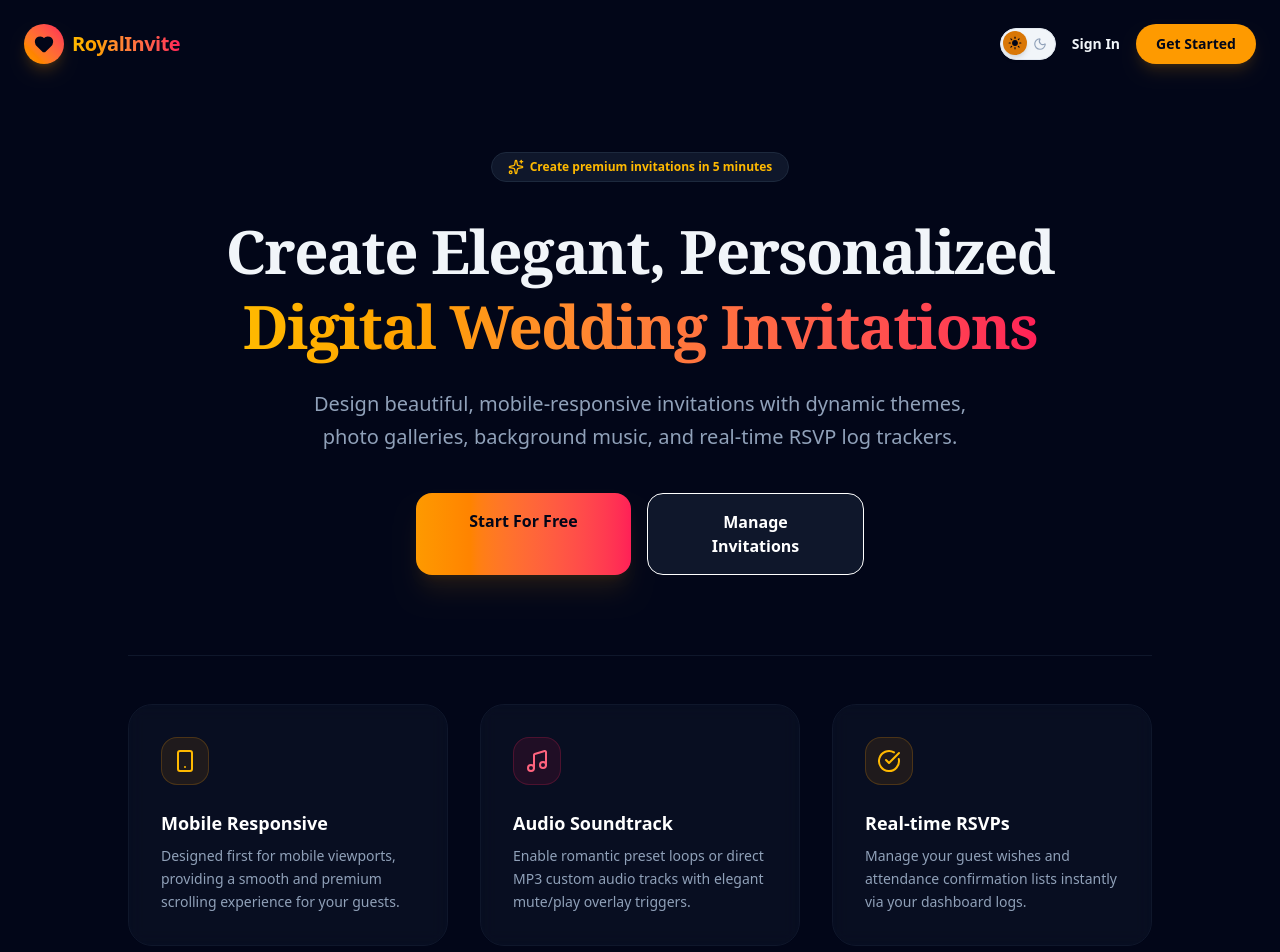
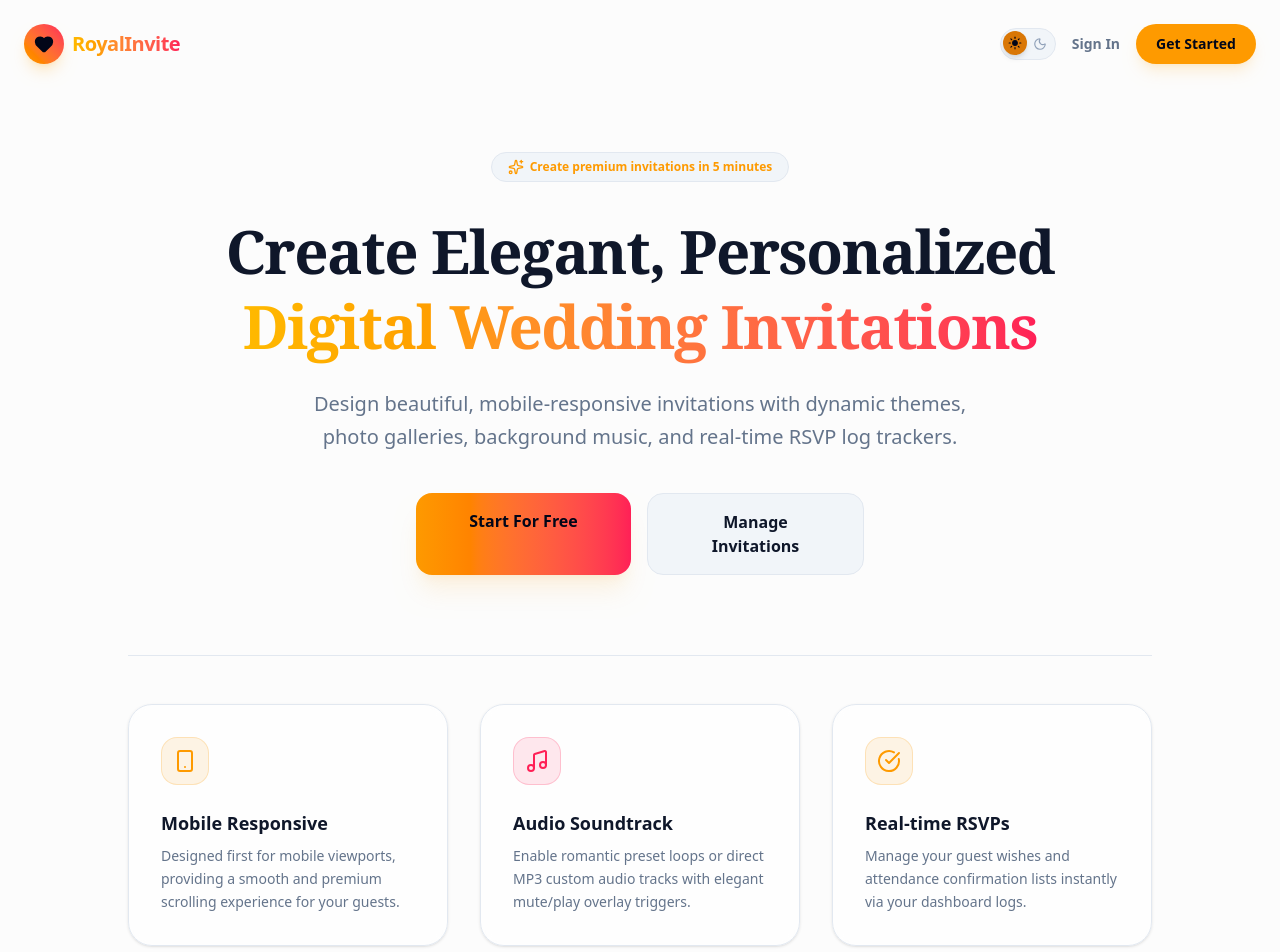
Before and after one commit to lunarcwhite/buat-undangan-nikah, a Next.js app: page / in a window 1280 px wide. Shown: the top 952 px of the page. Built offline with nearby package versions, Linux system fonts and the light colour scheme.

Commit message:
update visual input form

```diff
--- a/src/app/dashboard/invitations/[id]/edit/page.tsx
+++ b/src/app/dashboard/invitations/[id]/edit/page.tsx
@@ -21,7 +21,7 @@ const formSchema = z.object({
   event_date: z.string().min(1, 'Event date is required'),
   location_name: z.string().min(1, 'Location name is required'),
   location_address: z.string().min(1, 'Location address is required'),
-  location_maps_url: z.string().url('Must be a valid Google Maps URL'),
+  location_maps_url: z.string().url('Must be a valid Google Maps URL').or(z.literal('')),
   event_time: z.string().min(1, 'Time is required'),
   primaryColor: z.string().regex(/^#[0-9a-fA-F]{6}$/, 'Must be a valid hex color'),
   backgroundColor: z.string().regex(/^#[0-9a-fA-F]{6}$/, 'Must be a valid hex color'),
@@ -317,6 +317,7 @@ export default function EditInvitationPage() {
             <ArrowLeft className="w-4 h-4" />
             Dashboard
           </Link>
+          <div className="flex flex-col items-end gap-1">
             <button
               onClick={handleSubmit(onSubmit)}
               disabled={isSaving || slugStatus === 'taken'}
@@ -329,6 +330,10 @@ export default function EditInvitationPage() {
               )}
               Save Configuration
             </button>
+            {Object.keys(errors).length > 0 && (
+              <span className="text-rose-500 text-xs font-medium">Please fix form errors before saving</span>
+            )}
+          </div>
         </div>
 
         <h2 className="text-2xl font-bold tracking-tight text-white mb-6">Invitation Customizer</h2>
--- a/src/app/dashboard/invitations/new/page.tsx
+++ b/src/app/dashboard/invitations/new/page.tsx
@@ -24,8 +24,10 @@ export default function NewInvitationPage() {
         bride_name: 'Bride Name',
         groom_name: 'Groom Name',
         event_date: new Date(Date.now() + 90 * 24 * 60 * 60 * 1000).toISOString().split('T')[0] + 'T18:00', // 90 days out
+        event_time: '18:00 - Finish',
         location_name: 'Grand Ballroom, Plaza Hall',
-        location_link: 'https://maps.google.com',
+        location_address: '123 Wedding Ave, Jakarta',
+        location_maps_url: 'https://maps.google.com',
       };
 
       const defaultTheme = {
--- a/src/app/globals.css
+++ b/src/app/globals.css
@@ -12,18 +12,6 @@
   --primary-color: #d97706;
 }
 
-@media (prefers-color-scheme: dark) {
-  :root {
-    /* Automatic Dark Mode variables */
-    --background: #090d16;
-    --foreground: #f1f5f9;
-    --card: #0f172a;
-    --card-foreground: #f1f5f9;
-    --muted: #1e293b;
-    --muted-foreground: #94a3b8;
-    --border: #334155;
-  }
-}
 
 /* Explicit .dark class toggle support */
 .dark {
--- a/src/app/layout.tsx
+++ b/src/app/layout.tsx
@@ -26,6 +26,7 @@ export default function RootLayout({
     <html
       lang="en"
       className={`${geistSans.variable} ${geistMono.variable} h-full antialiased`}
+      suppressHydrationWarning
     >
       <body className="min-h-full flex flex-col">{children}</body>
     </html>
--- a/src/app/page.tsx
+++ b/src/app/page.tsx
@@ -5,7 +5,7 @@ import ThemeToggle from '@/components/ThemeToggle';
 
 export default function Home() {
   return (
-    <div className="min-h-screen bg-slate-950 text-slate-100 font-sans selection:bg-amber-500/30">
+    <div className="min-h-screen bg-background text-foreground font-sans selection:bg-amber-500/30">
       {/* Background radial glow */}
       <div className="absolute inset-0 bg-[radial-gradient(circle_at_top,_var(--tw-gradient-stops))] from-amber-500/10 via-transparent to-transparent pointer-events-none" />
 
@@ -23,7 +23,7 @@ export default function Home() {
           <ThemeToggle />
           <Link
             href="/login"
-            className="text-sm font-semibold text-slate-350 hover:text-white transition"
+            className="text-sm font-semibold text-muted-foreground hover:text-foreground transition"
           >
             Sign In
           </Link>
@@ -38,7 +38,7 @@ export default function Home() {
 
       {/* Hero Section */}
       <main className="max-w-7xl mx-auto px-6 pt-16 pb-24 flex flex-col items-center text-center relative z-10">
-        <div className="inline-flex items-center gap-1.5 px-4 py-1.5 rounded-full bg-slate-900 border border-slate-800 text-xs text-amber-400 font-semibold mb-8">
+        <div className="inline-flex items-center gap-1.5 px-4 py-1.5 rounded-full bg-muted border border-border text-xs text-amber-500 font-semibold mb-8">
           <Sparkles className="w-4 h-4" />
           Create premium invitations in 5 minutes
         </div>
@@ -50,7 +50,7 @@ export default function Home() {
           </span>
         </h1>
 
-        <p className="text-lg md:text-xl text-slate-400 max-w-2xl mb-10 leading-relaxed">
+        <p className="text-lg md:text-xl text-muted-foreground max-w-2xl mb-10 leading-relaxed">
           Design beautiful, mobile-responsive invitations with dynamic themes, photo galleries, background music, and real-time RSVP log trackers.
         </p>
 
@@ -63,40 +63,40 @@ export default function Home() {
           </Link>
           <Link
             href="/login"
-            className="flex-1 bg-slate-900 hover:bg-slate-850 text-white font-semibold py-4 px-8 rounded-2xl transition border border-slate-850 text-center"
+            className="flex-1 bg-muted hover:bg-muted/80 text-foreground font-semibold py-4 px-8 rounded-2xl transition border border-border text-center"
           >
             Manage Invitations
           </Link>
         </div>
 
         {/* Feature Grid */}
-        <section className="grid grid-cols-1 md:grid-cols-3 gap-8 w-full max-w-5xl text-left pt-12 border-t border-slate-900">
-          <div className="bg-slate-900/50 border border-slate-900 p-8 rounded-3xl backdrop-blur-sm">
-            <div className="w-12 h-12 rounded-2xl bg-amber-500/10 border border-amber-500/20 flex items-center justify-center text-amber-400 mb-6">
+        <section className="grid grid-cols-1 md:grid-cols-3 gap-8 w-full max-w-5xl text-left pt-12 border-t border-border">
+          <div className="bg-card/50 border border-border p-8 rounded-3xl backdrop-blur-sm shadow-sm">
+            <div className="w-12 h-12 rounded-2xl bg-amber-500/10 border border-amber-500/20 flex items-center justify-center text-amber-500 mb-6">
               <Smartphone className="w-6 h-6" />
             </div>
-            <h3 className="text-lg font-bold text-white mb-2">Mobile Responsive</h3>
-            <p className="text-sm text-slate-400 leading-relaxed">
+            <h3 className="text-lg font-bold text-foreground mb-2">Mobile Responsive</h3>
+            <p className="text-sm text-muted-foreground leading-relaxed">
               Designed first for mobile viewports, providing a smooth and premium scrolling experience for your guests.
             </p>
           </div>
 
-          <div className="bg-slate-900/50 border border-slate-900 p-8 rounded-3xl backdrop-blur-sm">
-            <div className="w-12 h-12 rounded-2xl bg-rose-500/10 border border-rose-500/20 flex items-center justify-center text-rose-400 mb-6">
+          <div className="bg-card/50 border border-border p-8 rounded-3xl backdrop-blur-sm shadow-sm">
+            <div className="w-12 h-12 rounded-2xl bg-rose-500/10 border border-rose-500/20 flex items-center justify-center text-rose-500 mb-6">
               <Music className="w-6 h-6" />
             </div>
-            <h3 className="text-lg font-bold text-white mb-2">Audio Soundtrack</h3>
-            <p className="text-sm text-slate-400 leading-relaxed">
+            <h3 className="text-lg font-bold text-foreground mb-2">Audio Soundtrack</h3>
+            <p className="text-sm text-muted-foreground leading-relaxed">
               Enable romantic preset loops or direct MP3 custom audio tracks with elegant mute/play overlay triggers.
             </p>
           </div>
 
-          <div className="bg-slate-900/50 border border-slate-900 p-8 rounded-3xl backdrop-blur-sm">
-            <div className="w-12 h-12 rounded-2xl bg-amber-500/10 border border-amber-500/20 flex items-center justify-center text-amber-400 mb-6">
+          <div className="bg-card/50 border border-border p-8 rounded-3xl backdrop-blur-sm shadow-sm">
+            <div className="w-12 h-12 rounded-2xl bg-amber-500/10 border border-amber-500/20 flex items-center justify-center text-amber-500 mb-6">
               <CheckCircle className="w-6 h-6" />
             </div>
-            <h3 className="text-lg font-bold text-white mb-2">Real-time RSVPs</h3>
-            <p className="text-sm text-slate-400 leading-relaxed">
+            <h3 className="text-lg font-bold text-foreground mb-2">Real-time RSVPs</h3>
+            <p className="text-sm text-muted-foreground leading-relaxed">
               Manage your guest wishes and attendance confirmation lists instantly via your dashboard logs.
             </p>
           </div>
@@ -104,7 +104,7 @@ export default function Home() {
       </main>
 
       {/* Footer */}
-      <footer className="max-w-7xl mx-auto px-6 py-12 text-center text-xs text-slate-500 border-t border-slate-900">
+      <footer className="max-w-7xl mx-auto px-6 py-12 text-center text-xs text-muted-foreground border-t border-border">
         <p>© 2026 RoyalInvite. All rights reserved.</p>
       </footer>
     </div>
```
Lines whose indentation alone changed are shown as unchanged.
